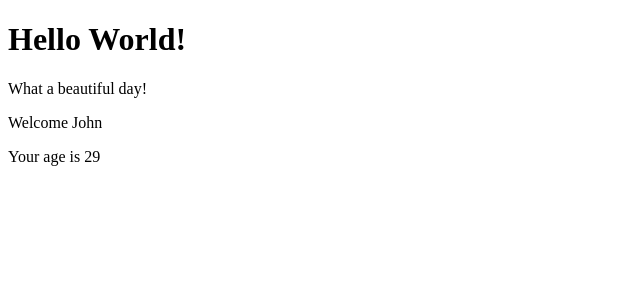
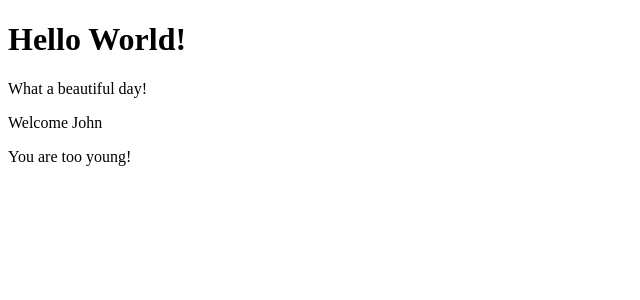
Before and after one commit to Zulk0rne1n/React-Exercises, a React (Create React App) app: page / in a window 1280 px wide. Shown: the top 300 px of the page, without its empty margins (0-640 px from the left). Built offline with nearby package versions, Linux system fonts and the light colour scheme.

Commit message:
Conditional Rendering - 05 added

```diff
--- a/src/Age.js
+++ b/src/Age.js
@@ -4,7 +4,11 @@ import { Welcome } from "./Welcome";
 
 export class Age extends React.Component {
     render() {
-        return <p>Your age is {this.props.age}</p>
+        return (
+            this.props.age >= 18 ?
+            <p>Your age is {this.props.age}</p> :
+            <p>You are too young!</p>
+        )
 
     }
 }
--- a/src/App.js
+++ b/src/App.js
@@ -8,7 +8,7 @@ export class App extends React.Component {
         return (
             <div>
                 <Hello />
-                <Welcome name="John" age={29} />
+                <Welcome name="John" age={17} />
             </div>)
     }
 }
--- a/src/Welcome.js
+++ b/src/Welcome.js
@@ -6,7 +6,7 @@ export class Welcome extends React.Component {
         return (
             <div>
                 <p>Welcome {this.props.name}</p>
-                {this.props.age >= 18 && this.props.age <=65 && this.props.name === "John" && <Age age={this.props.age}  />}
+                {this.props.name === "John" && <Age age={this.props.age}  />}
             </div>
         )
     }
```
